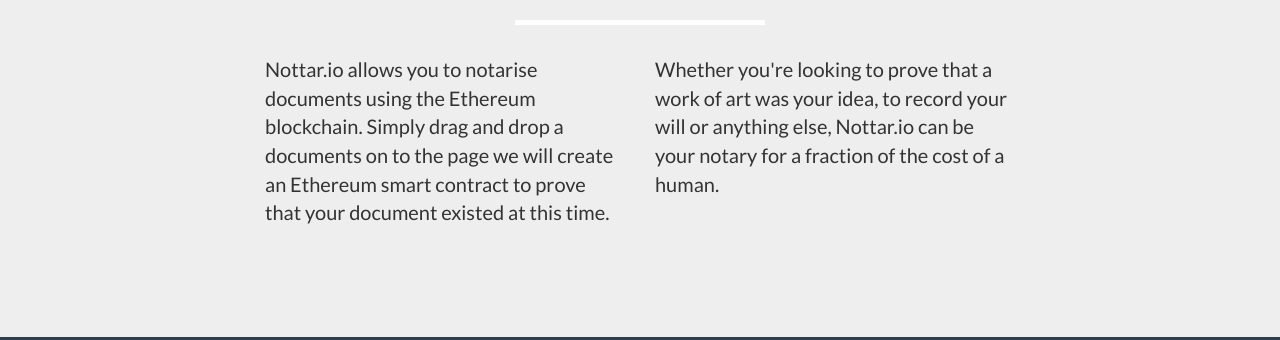
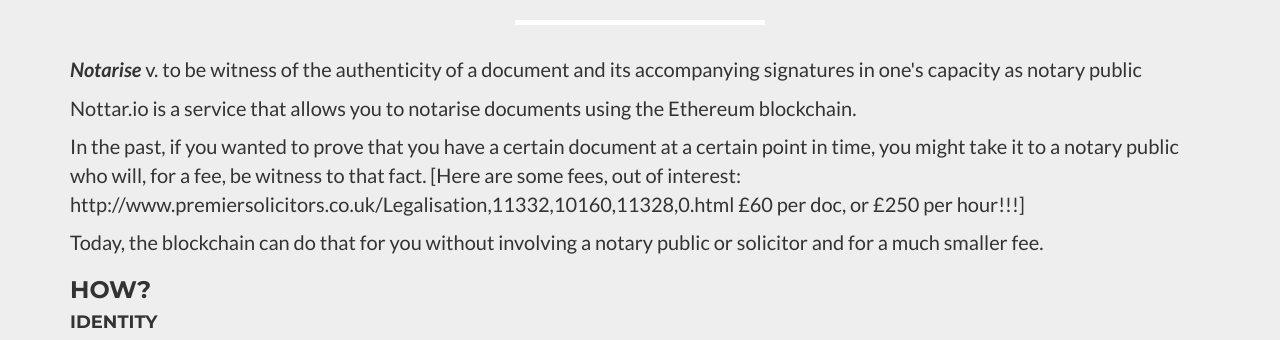
Before and after one commit to danmermel/nottar.io, a plain HTML site: page index.html in a window 1280 px wide. Shown: the part 575-915 px from the top of the page. Drawn offline with nearby package versions, Linux system fonts and the light colour scheme.

Commit message:
some words added

```diff
--- a/index.html
+++ b/index.html
@@ -77,7 +77,7 @@
                  <h2>Drag and drop a file into the dropzone</h2>
                  <hr class="star-light">
                </div>
-               <div v-if="!hash" id="drop_zone" ondrop="drop_handler(event);" ondragover="allowDrop(event)">
+               <div v-bind:class="{ dragging: dragging }" v-if="!hash" id="drop_zone" ondrop="drop_handler(event);" ondragover="allowDrop(event)" ondragleave="dragout(event)">
                  <strong>Drop Zone ...</strong>
                </div>
 
@@ -112,14 +112,48 @@
                 </div>
             </div>
             <div class="row">
-                <div class="col-lg-4 col-lg-offset-2">
-                    <p>Nottar.io allows you to notarise documents using the Ethereum blockchain. Simply drag and drop a documents
-                       on to the page we will create an Ethereum smart contract to prove that your document existed at this time.
-                    </p>
-                </div>
-                <div class="col-lg-4">
-                    <p>Whether you're looking to prove that a work of art was your idea, to record your will or anything else, Nottar.io
-                       can be your notary for a fraction of the cost of a human.
+                <div class="col-lg-12">
+                    <p><strong><i>Notarise</i></strong> v. to be witness of the authenticity of a document and its accompanying signatures in one's capacity as notary public</p>
+                    <p>Nottar.io is a service that allows you to notarise documents using the Ethereum blockchain. </p>
+                    <p>In the past, if you wanted to prove that you have a certain document at a certain point in time, you might take it to a notary public who will, for a fee, be witness to that fact. [Here are some fees, out of interest: http://www.premiersolicitors.co.uk/Legalisation,11332,10160,11328,0.html £60 per doc, or £250 per hour!!!]</p>
+		    <p>Today, the blockchain can do that for you without involving a notary public or solicitor and for a much smaller fee.</p>
+                    <h3> How?</h3>
+                    <h4>Identity</h4>
+                    <p>Any electronic document (Word, Excel, PDF, jpg or anything else) has a unique cryptographic "fingerprint" or hash. it is unique to that document and that document only. If you make even the tiniest change to the document (remove a comma in a contract, for example), the new document's hash will be completely different. By hashing your document you are obtaining a unique identifier for it, without actually revealing any information about the document itself.</p>
+                    <h4>Timestamp</h4>
+
+By submitting your document's hash in a Smart Contract to the Ethereum blockchain (the hash, remember, NOT the document itself), you are obtaining an unforgeable timestamp for your action, because every block in the blockchain has a timestamp and that timestamp cannot be altered.
+
+(See, for example, this block's timestamp.....)
+
+The combination of those to things (the hash in the Smart Contract and the timestamp) means that you can point to a document in your possession and to the smart contract on the Blockchain, and assert that you have had that document since at least that particular point in time.
+
+Furthermore, because the data in the blockchain is readable and publicly accessible, anyone can verify your claim. They can read the Smart Contract, extract the hash and compare it to the hash of the document in your possession. If the two hashes are the same, the two documents must be the same.
+
+What is the use of all of this?
+
+There are plenty of real-world uses:
+You make a work of art (a drawing or a poem). If you register it on the blockchain, you can prove that you had that creation at a given point. This will strengthen your case in any future intellectual property disputes.
+You draw up a will. If you register it on the Blockchain, your heirs will know whether they are dealing with the will you wrote and not another (forged?) copy.
+You draw up a contract with someone else. You both sign it and then it gets registered on the Blockchain. Everyone will be able to know whether or not they are looking at the canonical version of that contract by comparing the registered hash with the hash of the document in their possession.
+
+How much will it cost me?
+The cost is two-fold:
+We charge 0.01 ETH for submitting the contract to the blockchain
+There is a blockchain network fee for the contract to be added to a block, which can vary but it is around 0.01 ETH
+
+So the total cost will be around 0.02 ETH. For the current ETH-->USD rate have a look here
+
+I like it! What do I do?
+You need to have the Metamask browser plugin or the Mist Browser installed
+You need to have some ETH to pay for the transaction. You can get some here or here
+Once you have the above, simply drag and drop your document into the dropzone. Remember, your document stays with you. ONLY the hash gets uploaded to the public internet. Nottario does not even copy your document to its servers because the hash calculation is performed by your browser on your machine. Your document never leaves your computer.
+Then click on Create and follow the Metamask instructions.
+Remmeber: Wait until the transaction has been processed!! This can take up to a minute. You will be redirected to a page with a URL like this
+http://windermere:8001/contract.html#0x39ca3a6b71fa759c650c7f2e07acf7e6d0cbb0db
+This is your contract page and you can always come back to it.
+The big long number is your Smart Contract address. Keep a note of it. Even if we go out of business you will always be able to access the smart contract at
+https://ropsten.etherscan.io/address/0x39ca3a6b71fa759c650c7f2e07acf7e6d0cbb0db
                     </p>
                 </div>
             </div>
--- a/js/nottario.js
+++ b/js/nottario.js
@@ -10,7 +10,8 @@
     tx: "",
     web3Missing: false,
     animate: false,
-    upload_visible: false
+    upload_visible: false,
+    dragging: false
   },
   mounted:function(){
    setTimeout(function() {
@@ -64,13 +65,19 @@
 })
 
 function allowDrop(ev) {
-    ev.preventDefault();
+  ev.preventDefault();
+  app.dragging = true;
+}
+
+function dragout(ev) {
+  console.log('drag out');
+  app.dragging=false;
 }
 
 function drop_handler(ev) {
   console.log("Drop");
   ev.preventDefault();
-
+  app.dragging=false;
   var f = ev.dataTransfer.files[0];
   console.log ("the file is" , f);
   app.lastModified = f.lastModified;
```
